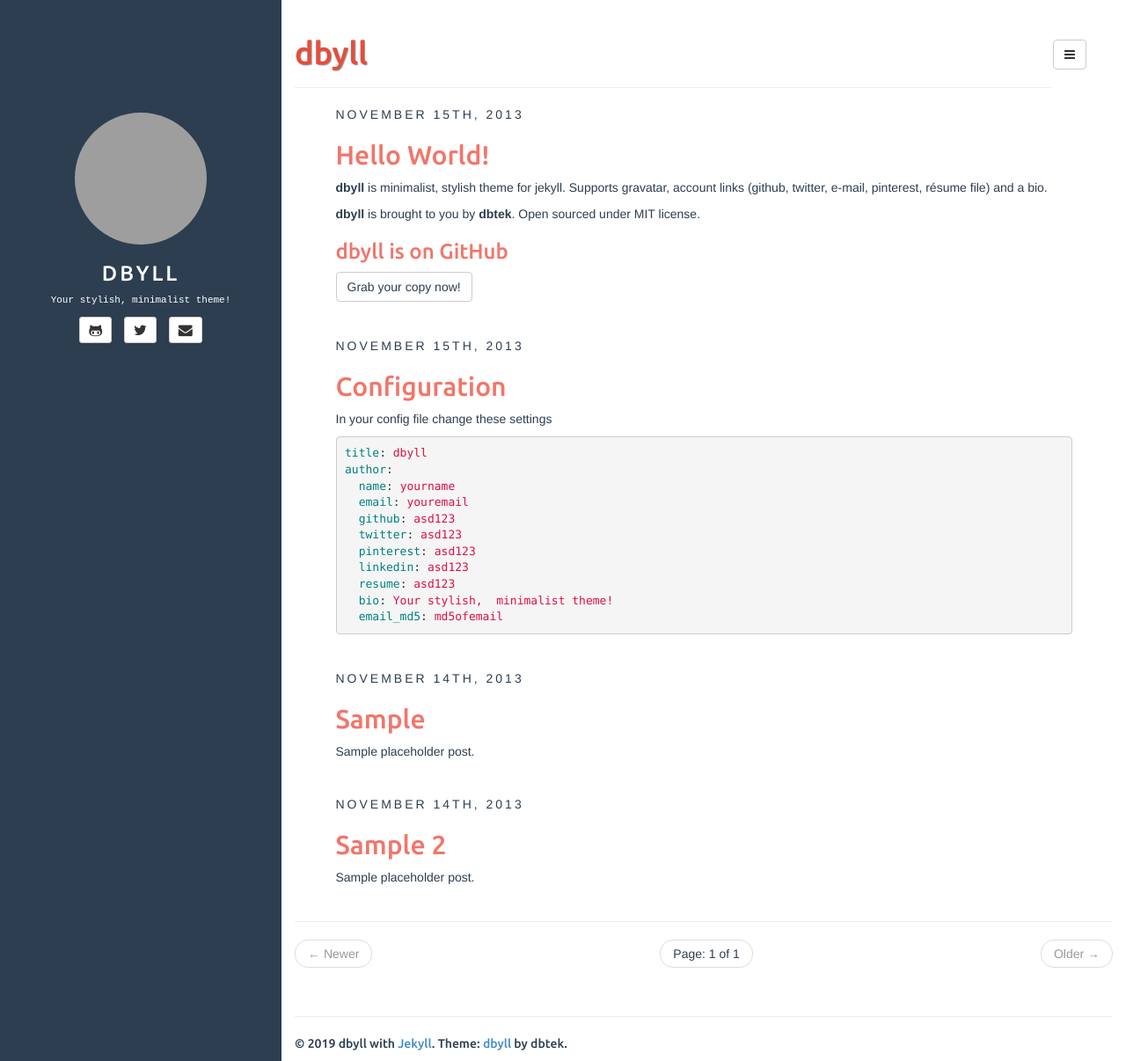
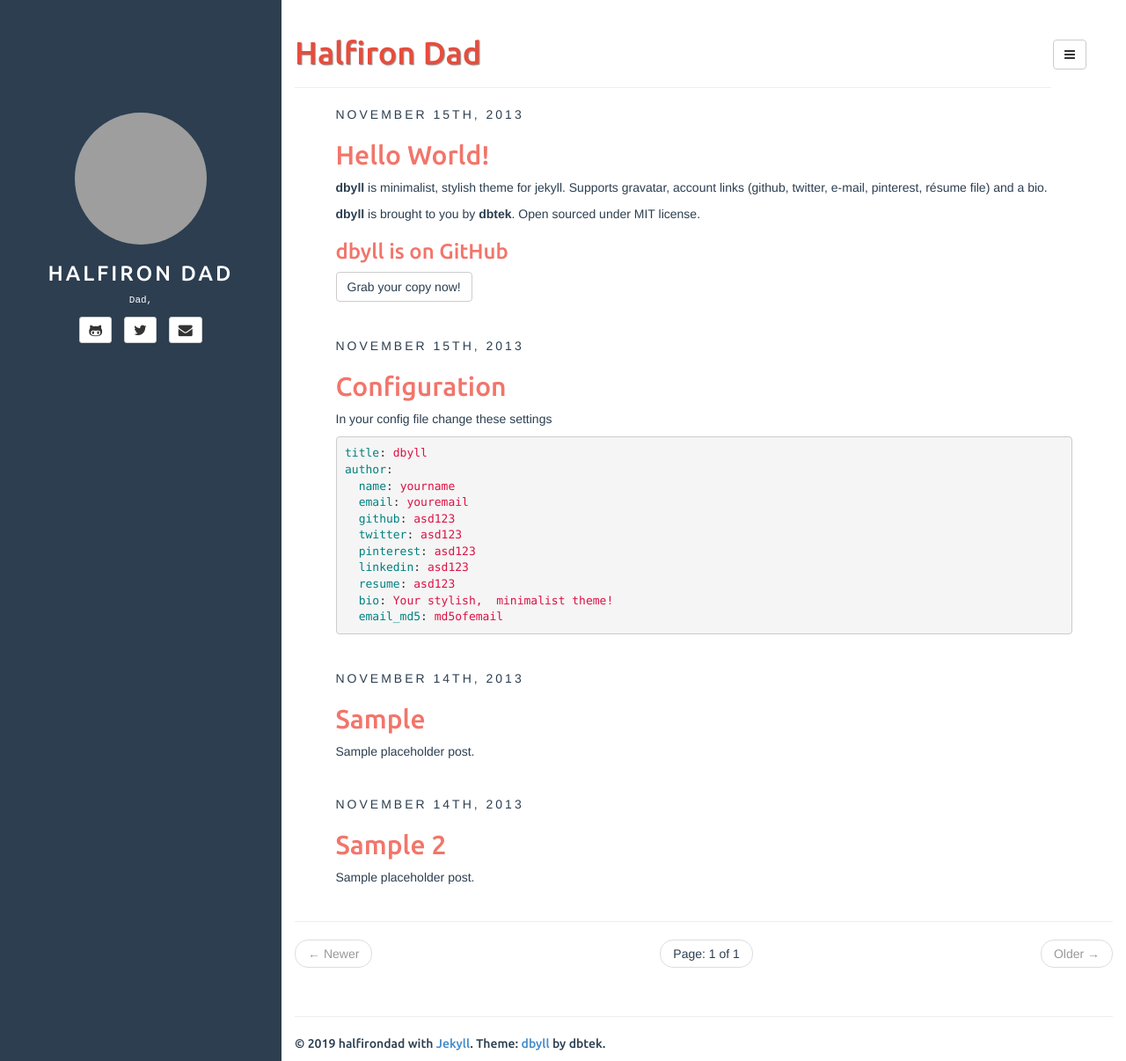
Before and after one commit to halfirondad/halfirondad.github.io, a Jekyll site: the page built from index.html, in a window 1280 px wide and 1206 px high. Shown: the whole window at 88% size. Built offline with Jekyll 4.4.1, drawn with Linux system fonts in a browser that asks for light colours; the list of posts is cut into pages by our own code; grey boxes are pictures that could not be loaded.

```diff
--- a/_config.yml
+++ b/_config.yml
@@ -5,27 +5,24 @@ paginate_path: "page:num"
 exclude: ["README.md"] # files to exclude
 highlighter: rouge
 markdown: kramdown
-disqus: dbyll
-google_analytics: dbyll
-title: dbyll
+title: Halfiron Dad
 
 defaults:
   -
     scope:
       path: "" # empty string for all files
     values:
-      title: dbyll
+      title: Halfiron Dad
 
 description: Stylish Jekyll Theme
 author:
-  name: dbyll
-  email: dbyll@ismaildemirbilek.com
-  github: dbtek
-  twitter: dbtek
-  pinterest: asd123
-  linkedin: asd123
-  bio: Your stylish, minimalist theme!
-  email_md5: 726351295ec82e145928582f595aa3aa
+  name: halfirondad
+  email: halfirondad@thedarnells.org
+  github: halfirondad
+  twitter: halfirondad
+  linkedin: dldarnell
+  bio: Dad,
+  #  email_md5: 726351295ec82e145928582f595aa3aa
 
 rss_path: feed.xml
 categories_path: categories.html
```
